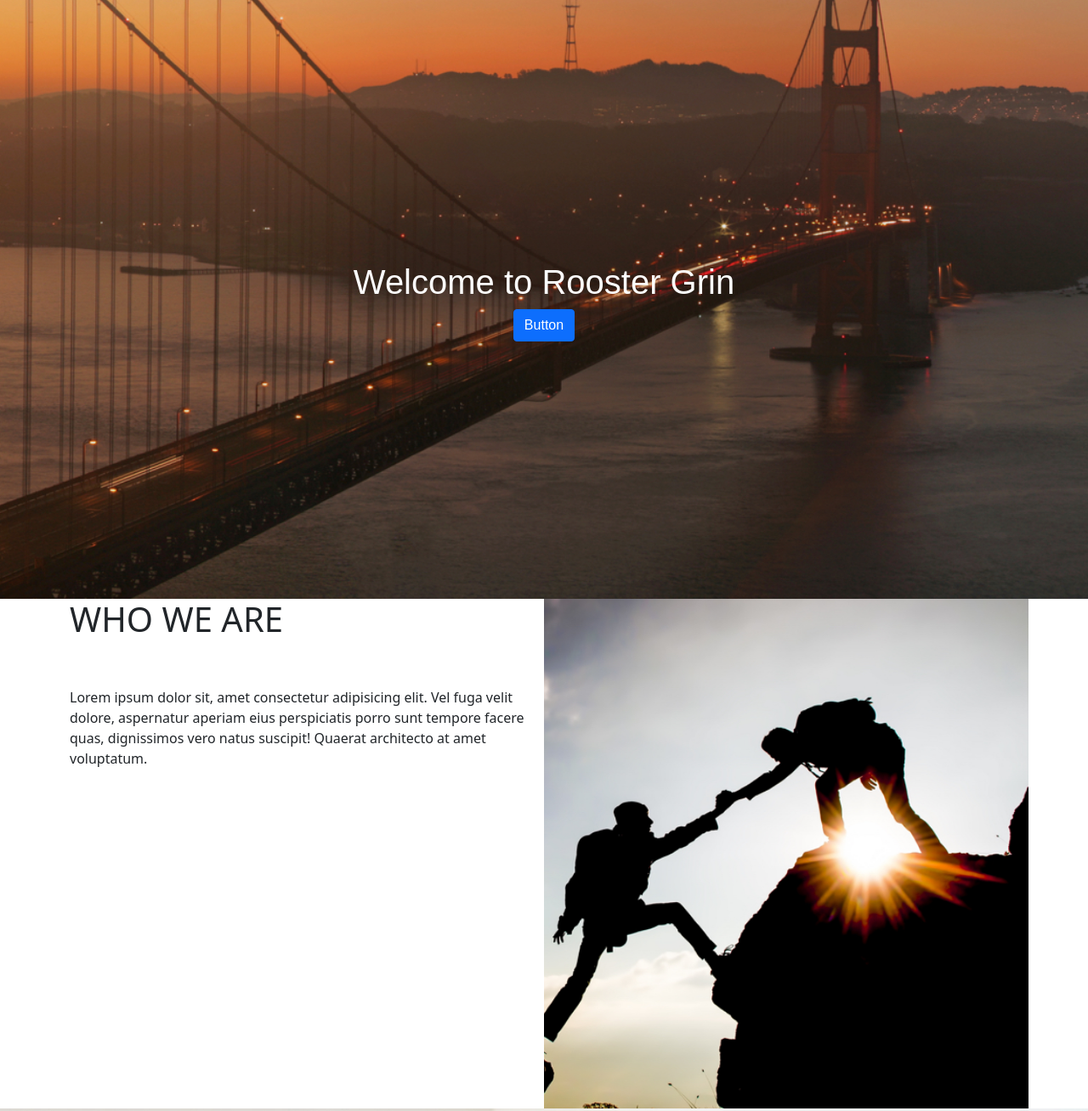
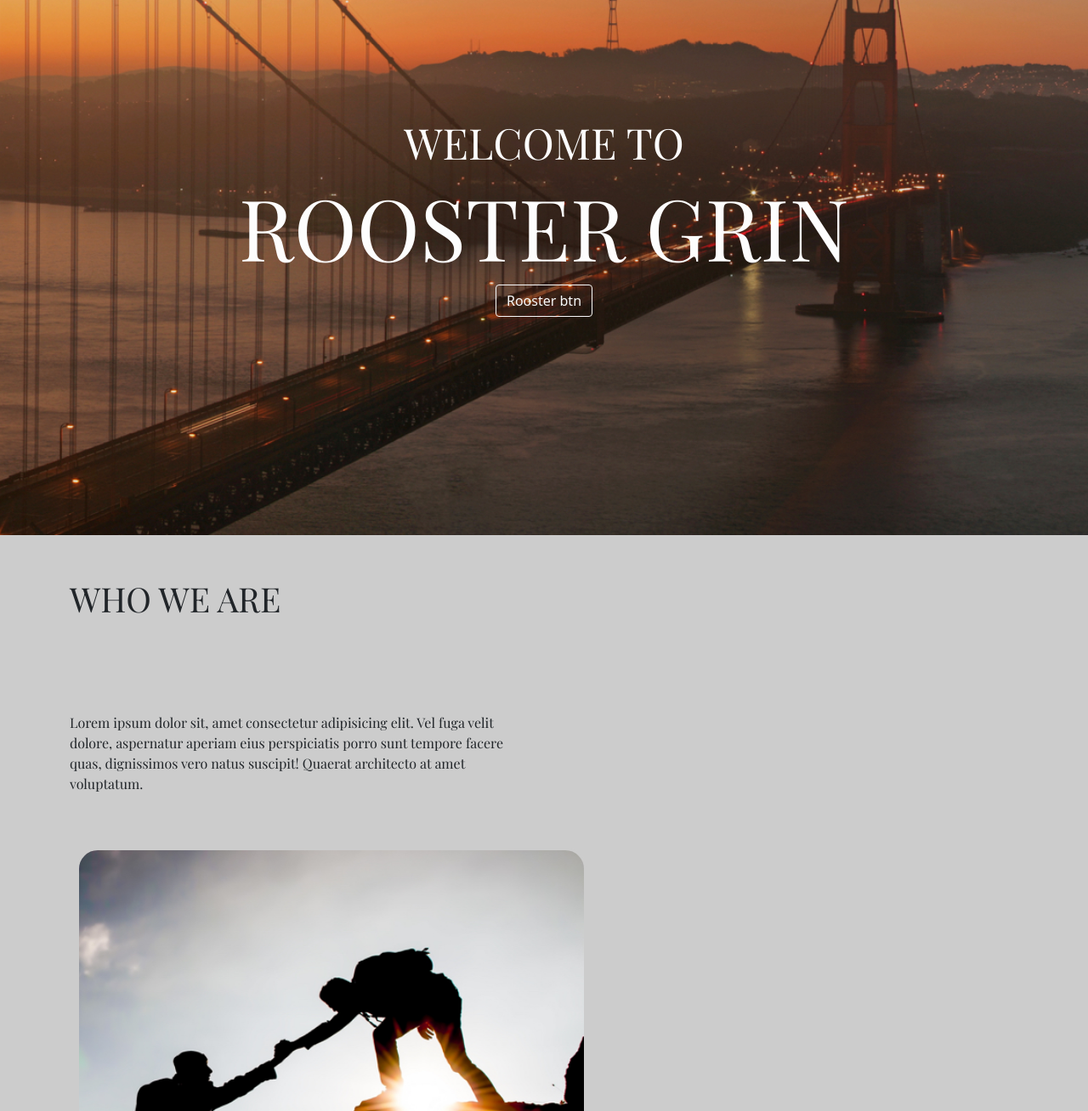
Before and after one commit to vinnyvilasboa/rooster-app, a plain HTML site: page index.html in a window 1280 px wide. Shown: the part 220-1528 px from the top of the page at 85% size. Drawn offline with nearby package versions, Linux system fonts and the light colour scheme.

Commit message:
about section

```diff
--- a/index.html
+++ b/index.html
@@ -14,9 +14,9 @@
 <body>
 
     <div class="outcontainer fade-in-text fadeIn" id="hero-bg">
-        <div class="container">
-            <div class="row">
-                <div class="col">
+        <div class="container-md">
+            <div class="row justify-content-start">
+                <div class="col-md-6">
                     <img src="assets/logo-white.svg" class="logo" alt="logo">
                 </div>
             </div>
@@ -24,8 +24,11 @@
             <div class="row">
                 <div class="col">
                     <div class="hero">
-                        <h1><span class="welcome">Welcome to</span> Rooster Grin</h1>
-                        <button type="button" class="btn btn-primary">Button</button>
+                        <h1 class="rooster-hero" style= "text-transform: uppercase; text-align: center; font-size: 100px;">
+                            <span class="welcome" style="text-transform: uppercase; text-align: center; font-size: 50px;">Welcome to</span>
+                            <br> Rooster Grin
+                        </h1>
+                        <button type="button" class="btn btn-outline-light">Rooster btn</button>
                     </div>
                 </div>
             </div>
@@ -33,16 +36,17 @@
         </div>
     </div>
 
-    <div class="outcontainer">
+    <div class="outcontainer" id="about-container">
         <div class="container">
-            <div class="row">
-                <div class="col-md-6">
-                    <h1>WHO WE ARE</h1>
-                    <br></br> Lorem ipsum dolor sit, amet consectetur adipisicing elit. Vel fuga velit dolore,
+            <div class="row ">
+                <div class="col-md-6 about-description">
+                    <h1 class="section-title"> WHO WE ARE</h1>
+                    <br> <p>Lorem ipsum dolor sit, amet consectetur adipisicing elit. Vel fuga velit dolore,
                     aspernatur aperiam eius perspiciatis porro sunt tempore facere quas, dignissimos vero natus
                     suscipit! Quaerat architecto at amet voluptatum.
+                    </p>
                 </div>
-                <div class="col-md-6" id="about-bg">
+                <div class="col-md-6 justify-content-end " id="about-bg" >
 
                 </div>
             </div>
--- a/style.css
+++ b/style.css
@@ -1,5 +1,11 @@
+/* imports */
+@import url('https://fonts.googleapis.com/css2?family=Lora:wght@400;700&family=Playfair+Display:wght@400;700&display=swap');
+@import url('https://fonts.googleapis.com/css2?family=Lora&family=Playfair+Display:wght@400;700&display=swap');
+@import url('https://fonts.googleapis.com/css2?family=Lora:wght@400;700&family=Playfair+Display:wght@400;700&display=swap');
+/* imports */
 
-#hero-bg{
+/* background-img */
+#hero-bg {
     background-image: url("assets/hero.jpg");
     background-repeat: no-repeat;
     background-size: cover;
@@ -7,11 +13,12 @@
 
 }
 
+/* hero fade in + lettering */
 .fade-in-text {
 
-    font-family: Arial, Helvetica, sans-serif;
+    /* font-family: Arial, Helvetica, sans-serif;
     font-size: 150px;
-    color: black;
+    color: black; */
     animation: fadeIn linear 1.5s;
     -webkit-animation: fadeIn linear 1.5s;
     -moz-animation: fadeIn linear 1.5s;
@@ -20,43 +27,68 @@
 }
 
 @keyframes fadeIn {
-    0% {opacity:0;}
-    100% {opacity:1;}
+    0% {
+        opacity: 0;
+    }
+
+    100% {
+        opacity: 1;
+    }
 }
 
 @-moz-keyframes fadeIn {
-    0% {opacity:0;}
-    100% {opacity:1;}
+    0% {
+        opacity: 0;
+    }
+
+    100% {
+        opacity: 1;
+    }
 }
 
 @-webkit-keyframes fadeIn {
-    0% {opacity:0;}
-    100% {opacity:1;}
+    0% {
+        opacity: 0;
+    }
+
+    100% {
+        opacity: 1;
+    }
 }
 
 @-o-keyframes fadeIn {
-    0% {opacity:0;}
-    100% {opacity:1;}
+    0% {
+        opacity: 0;
+    }
+
+    100% {
+        opacity: 1;
+    }
 }
 
 @-ms-keyframes fadeIn {
-    0% {opacity:0;}
-    100% {opacity:1;}
-  }
-/* @-webkit-keyframes fadeIn {
-    0% {opacity: 0;}
-    100% {opacity: 1;}
+    0% {
+        opacity: 0;
     }
 
- @keyframes fadeIn {
-    0% {opacity: 0;}
-    100% {opacity: 1;}
+    100% {
+        opacity: 1;
+    }
 }
 
- .fadeIn {
-    -webkit-animation-name: fadeIn;
-    animation-name: fadeIn;
- } */
+.welcome {
+    font-family: 'Lora', serif;
+    font-family: 'Playfair Display', serif;
+}
+
+.rooster-hero {
+    font-family: 'Lora', serif;
+    font-family: 'Playfair Display', serif;
+}
+
+#about-container{
+    background-color:#ccc;
+}
 
 #about-bg {
     background-image: url("assets/img-1.jpg");
@@ -64,9 +96,14 @@
     background-repeat: no-repeat;
     background-size: cover;
     background-position: right;
+    border-radius: 25px;
+    width: 600px;
+    height: 200px;
+    margin: 20px;
+    border: 3px solid #ccc;
 }
 
-#details-bg{
+#details-bg {
     background-image: url("assets/banner-1.jpg");
 
 }
@@ -79,7 +116,7 @@
     min-height: 600px;
 }
 
-#team-bg{
+#team-bg {
     background-image: url("assets/banner-2.jpg");
     min-height: 600px;
     background-repeat: no-repeat;
@@ -87,25 +124,30 @@
     background-position: right;
 }
 
+/* -------------------------------------------------------- */
 
-.hero{
+/* details */
+
+.hero {
     flex-direction: column;
     justify-content: center;
     align-items: center;
     /* background-color: red; */
     padding: auto;
     width: 100%;
-    min-height: 700px;
+    min-height: 800px;
     display: flex;
     color: #fdfdfd
 }
 
-.hero .btn{
+.hero .btn {
     display: block;
 
 }
 
-.details{
+
+
+.details {
     flex-direction: column;
     justify-content: center;
     align-items: center;
@@ -117,7 +159,7 @@
 }
 
 
-.icon{
+.icon {
     border-radius: 50%;
     width: 100px;
     height: 100px;
@@ -127,6 +169,59 @@
 }
 
 
-.logo{
+.logo {
     height: 50px
 }
+
+
+.section-title, p {
+    font-family: 'Lora', serif;
+    font-family: 'Playfair Display', serif;
+    display: flex;
+    height: 150px;
+    align-items: center;
+
+}
+
+
+/* media-queries */
+/* // Small devices (landscape phones, 576px and up) */
+/* @media (min-width: 576px) {
+    .container {
+        background-color: red;
+    } */
+
+    /* #hero-bg {
+        background-image: url("assets/hero.jpg");
+        height:
+    } */
+
+
+/* // Medium devices (tablets, 768px and up) */
+/* @media (min-width: 768px) {
+    .container {
+        background-color: red;
+    }
+} */
+
+/* // Large devices (desktops, 992px and up) */
+/* @media (min-width: 992px) {
+    .container {
+        background-color: purple;
+    }
+} */
+
+/*
+// X-Large devices (large desktops, 1200px and up) */
+/* @media (min-width: 1200px) {
+    .container {
+        background-color: blue;
+    }
+} */
+
+/* // XX-Large devices (larger desktops, 1400px and up) */
+/* @media (min-width: 1400px) {
+    .container {
+        background-color: green;
+    }
+} */
```
Lines whose indentation alone changed are shown as unchanged.
